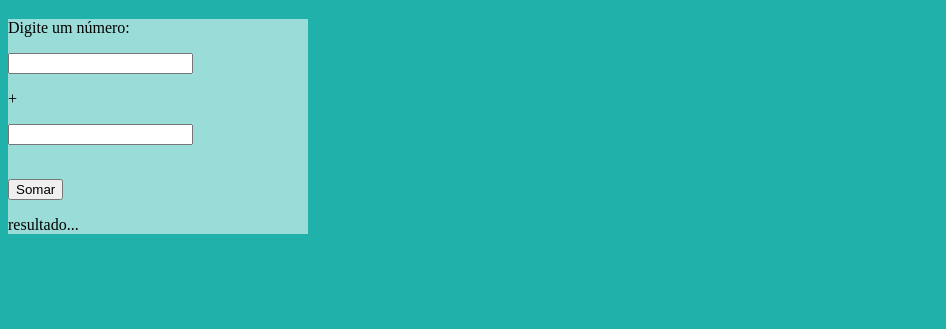
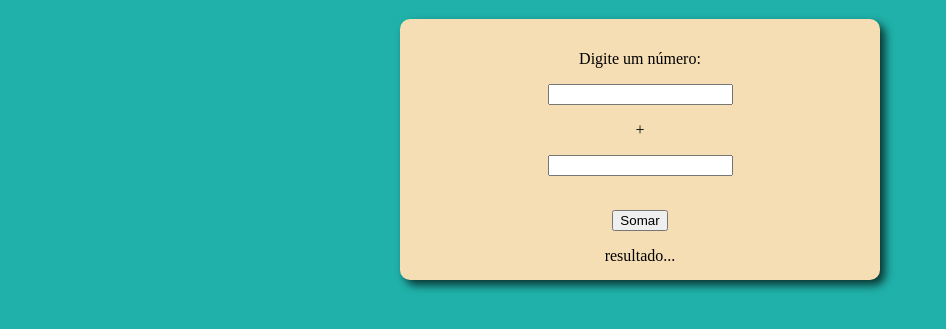
Before and after one commit to CleberteRodDev/calculadora, a plain HTML site: page public_html/index.html in a window 1280 px wide. Shown: the part 61-390 px from the top of the page, without its empty margins (0-946 px from the left). Drawn offline with Linux system fonts and the light colour scheme.

Commit message:
novas folhas de estilos para o css

```diff
--- a/public_html/index.html
+++ b/public_html/index.html
@@ -16,9 +16,9 @@
             <p>
                 <input type="number" name="somador" id="numSoma">
                 <p>+</p>
-                <input type="number" name="somador" id="numSoma2">
+                <p><input type="number" name="somador" id="numSoma2"></p>
             </p>
-            <br><input type="button" value="Somar" onclick="somar()">
+            <p><br><input type="button" value="Somar" onclick="somar()"></p>
         </p>
         <div id="res">
             resultado...
--- a/public_html/style.css
+++ b/public_html/style.css
@@ -6,14 +6,16 @@ h1{
 
 }
 #bloco1{
-    background-color: rgba(255, 255, 255, 0.548);
-    width: 300px;
-
-    text-align: cente;
+    background-color: wheat;
+    border-radius: 10px;
+    padding: 15px;
+    width: 450px;
+    margin: auto;
+    box-shadow: 5px 5px 10px rgba(0,0, 0, 0.726);
 }
 p{
-    width: 300px;
+    text-align: center;
 }
 #res{
-
+   text-align: center;
 }
```
